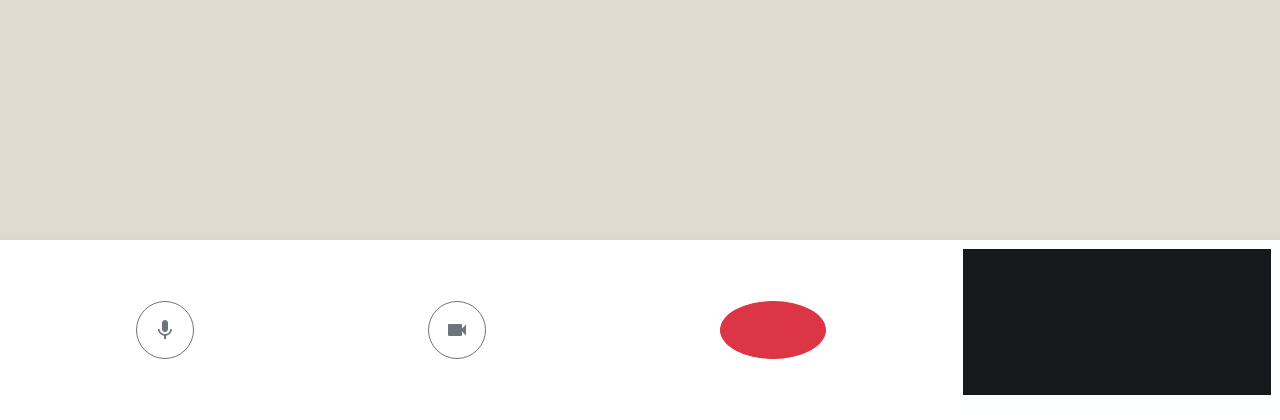
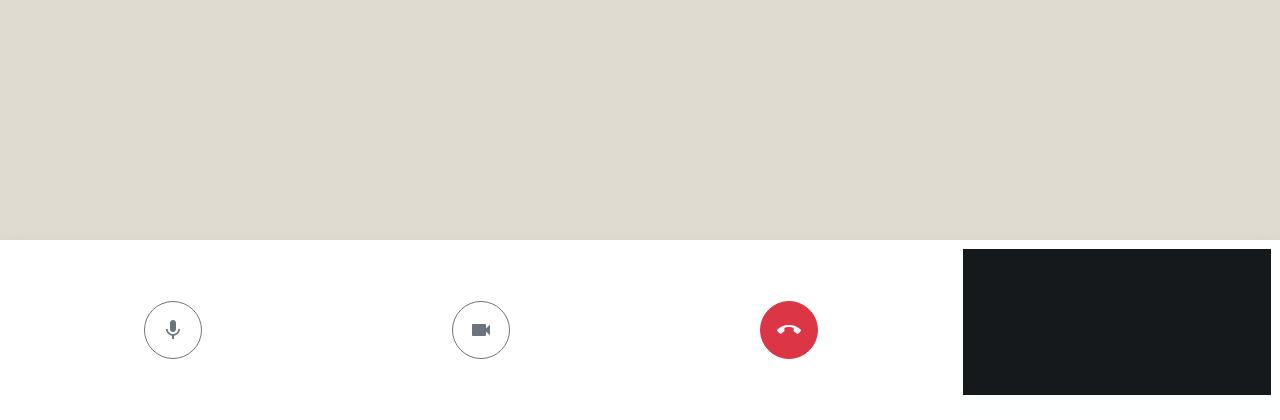
Before and after one commit to leon97leon/leon-chat, a Flask app: template templates/chatroom.html in a window 1280 px wide. Shown: the part 389-809 px from the top of the page. Run offline with Flask 2, Linux system fonts and the light colour scheme; the template is opened without the code that fills it, so the values that code supplies are empty; some libraries are stand-ins or nearby versions.

Commit message:
Update chatroom.html

```diff
--- a/templates/chatroom.html
+++ b/templates/chatroom.html
@@ -68,7 +68,7 @@
                 </button>
                 <button id="call_end" class="btn btn-lg btn-danger rounded-circle">
                     <span class="material-icons pt-2">
-                        off
+                        call_end
                     </span>
                 </button>
             </div>
```
